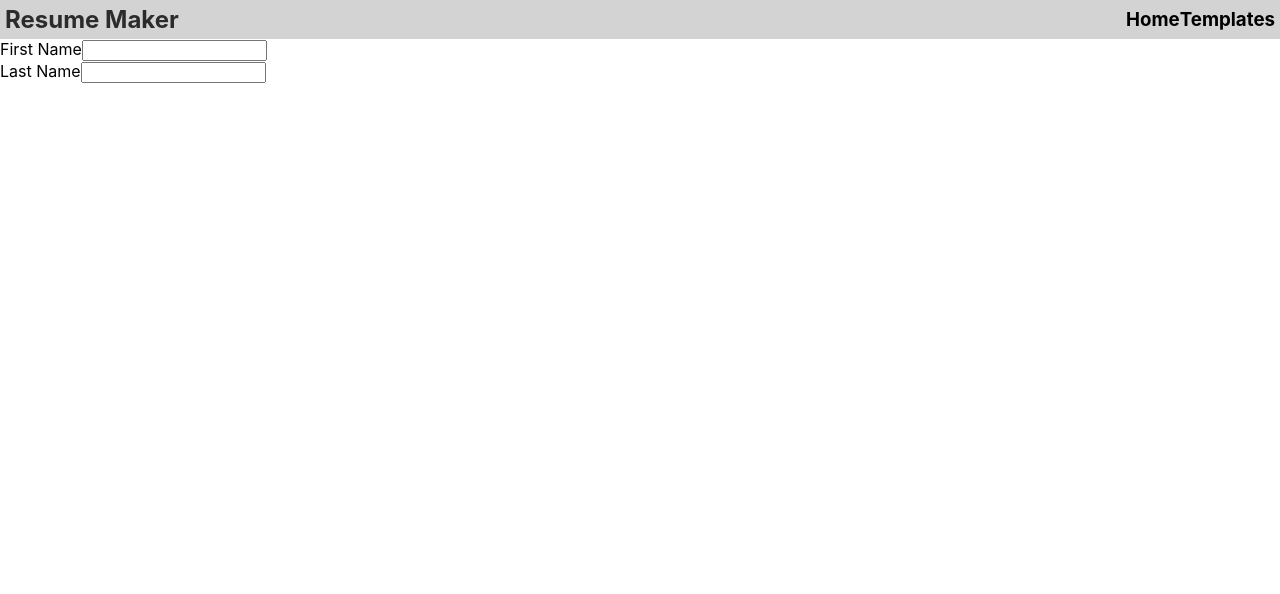
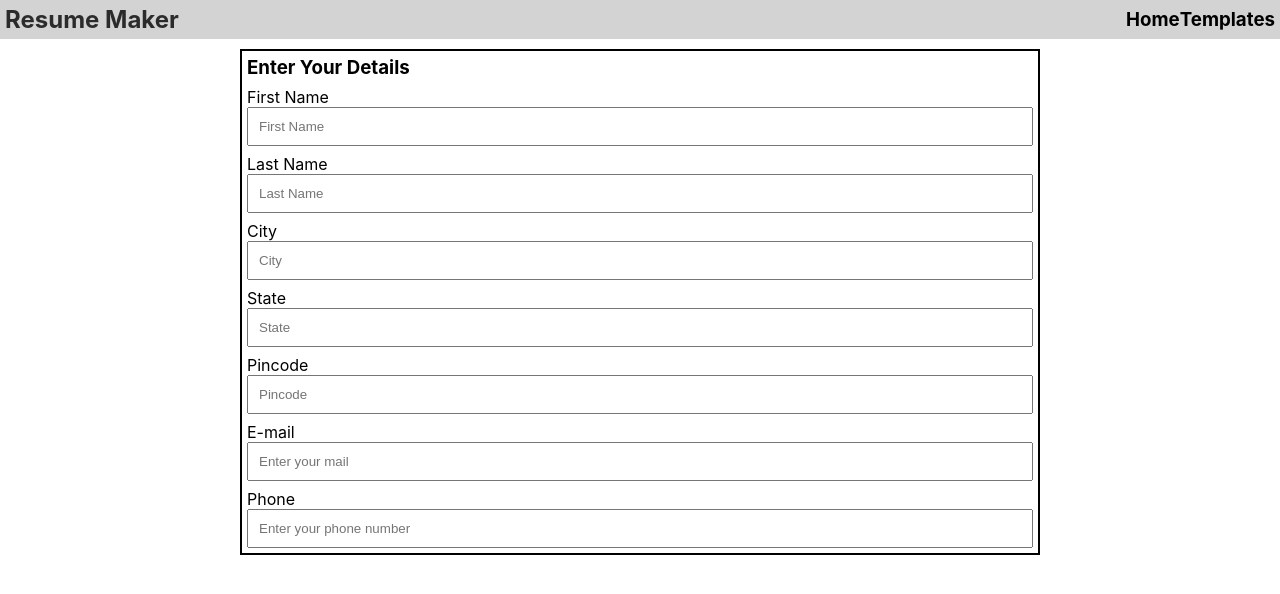
Before and after one commit to SBhattacharya45/resume-builder, a React (Create React App) app: page /form in a window 1280 px wide. Shown: the top 594 px of the page. Built offline with nearby package versions, Linux system fonts and the light colour scheme.

Commit message:
fixed a typo, added basic styling

```diff
--- a/src/components/Input/Input.js
+++ b/src/components/Input/Input.js
@@ -1,6 +1,6 @@
 import React from 'react';
 
-// import classes from './Input.module.css';
+import classes from './Input.module.css';
 
 const input = (props) => {
     let inputElement = null;
@@ -8,19 +8,20 @@ const input = (props) => {
     switch(props.inputType) {
         case ( 'input' ):
             inputElement = <input
+            className={classes.Input}
+                {...props.config}
                 value={props.value}
-                {...props.config}
                 onChange={props.changed} />;
             break;
         default:
             inputElement = <input
-                {...props.elementConfig}
+                {...props.config}
                 value={props.value}
                 onChange={props.changed} />;
     }
 
     return (
-        <div>
+        <div className={classes.InputContainer}>
             <label>{props.label}</label>
             {inputElement}
         </div>
--- a/src/components/Input/Input.module.css
+++ b/src/components/Input/Input.module.css
@@ -0,0 +1,9 @@
+.Input {
+    width: 100%;
+    padding: 10px;
+    box-sizing: border-box;
+}
+
+.InputContainer {
+    margin-top: 8px;
+}
--- a/src/containers/FormContainer/FormContainer.js
+++ b/src/containers/FormContainer/FormContainer.js
@@ -1,6 +1,7 @@
 import React,{Component} from 'react';
 
 import Input from '../../components/Input/Input';
+import classes from './FormContainer.module.css';
 
 
 class FormConatiner extends Component {
@@ -25,6 +26,51 @@ class FormConatiner extends Component {
                 },
                 label: 'Last Name'
             },
+            {
+                id: 2,
+                value: '',
+                config: {
+                    type: 'text',
+                    placeholder: 'City'
+                },
+                label: 'City'
+            },
+            {
+                id: 3,
+                value: '',
+                config: {
+                    type: 'text',
+                    placeholder: 'State'
+                },
+                label: 'State'
+            },
+            {
+                id: 4,
+                value: '',
+                config: {
+                    type: 'text',
+                    placeholder: 'Pincode'
+                },
+                label: 'Pincode'
+            },
+            {
+                id: 5,
+                value: '',
+                config: {
+                    type: 'email',
+                    placeholder: 'Enter your mail'
+                },
+                label: 'E-mail'
+            },
+            {
+                id: 6,
+                value: '',
+                config: {
+                    type: 'text',
+                    placeholder: 'Enter your phone number'
+                },
+                label: 'Phone'
+            }
         ]
     }
 
@@ -51,7 +97,7 @@ class FormConatiner extends Component {
                 {formElementArray.map(formElement => (
                     <Input
                     key={formElement.id}
-                    inputType='text'
+                    inputType='input'
                     value={formElement.value}
                     config={formElement.config}
                     label={formElement.label}
@@ -61,7 +107,8 @@ class FormConatiner extends Component {
         )
 
         return(
-            <div>
+            <div className={classes.Container}>
+                <h3>Enter Your Details</h3>
                 {form}
             </div>
         )
--- a/src/containers/FormContainer/FormContainer.module.css
+++ b/src/containers/FormContainer/FormContainer.module.css
@@ -0,0 +1,7 @@
+.Container {
+    margin: 10px auto;
+    width: 800px;
+    border: 2px solid black;
+    box-sizing: border-box;
+    padding: 5px;
+}
```
